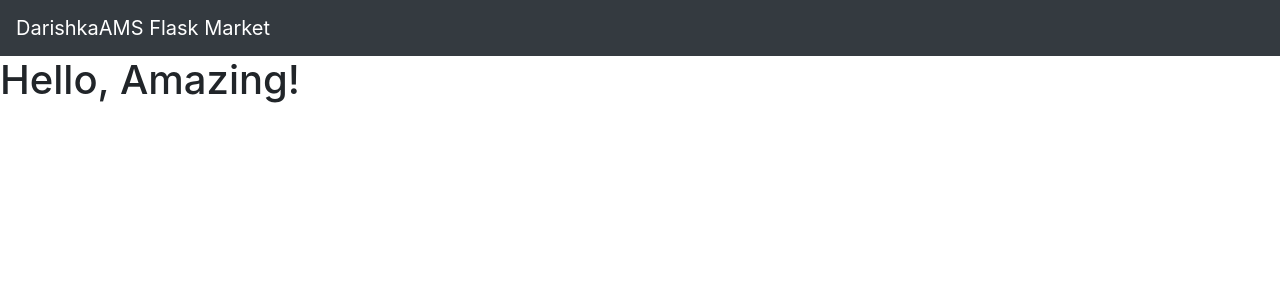
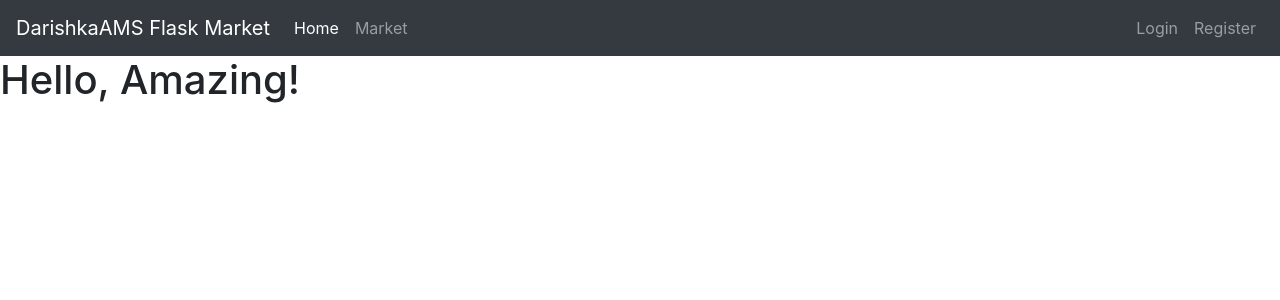
Before and after one commit to DarishkaAMS/Flask_Projects-E_FlaskMarket, a Flask app: page / in a window 1280 px wide. Shown: the top 300 px of the page. Run offline with Flask 2, Linux system fonts and the light colour scheme.

Commit message:
Add navbar @ home.html

```diff
--- a/templates/home.html
+++ b/templates/home.html
@@ -17,6 +17,22 @@
         <span class="navbar-toggler-icon"></span>
       </button>
       <div class="collapse navbar-collapse" id="navbarNav">
+        <ul class="navbar-nav mr-auto">
+            <li class="nav-item active">
+                <a class="nav-link" href="#">Home <span class="sr-only">(current)</span></a>
+            </li>
+            <li class="nav-item">
+                <a class="nav-link" href="#">Market</a>
+            </li>
+        </ul>
+        <ul class="navbar-nav">
+            <li class="nav-item">
+                <a class="nav-link" href="#">Login</a>
+            </li>
+            <li class="nav-item">
+                <a class="nav-link" href="#">Register</a>
+            </li>
+        </ul>
       </div>
     </nav>
 
```
